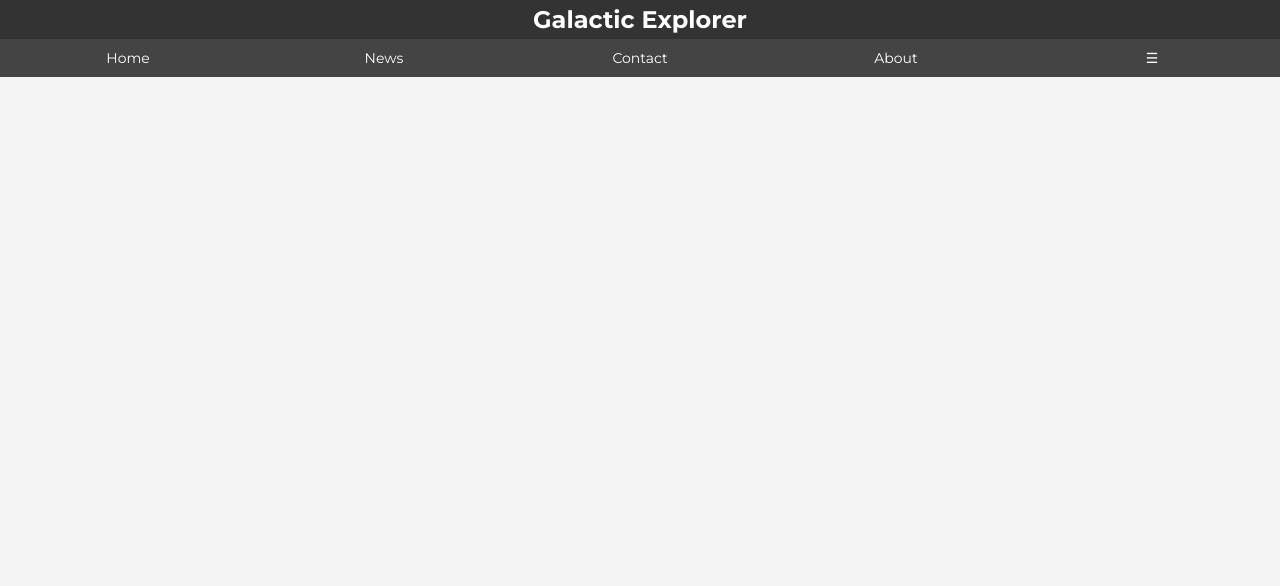
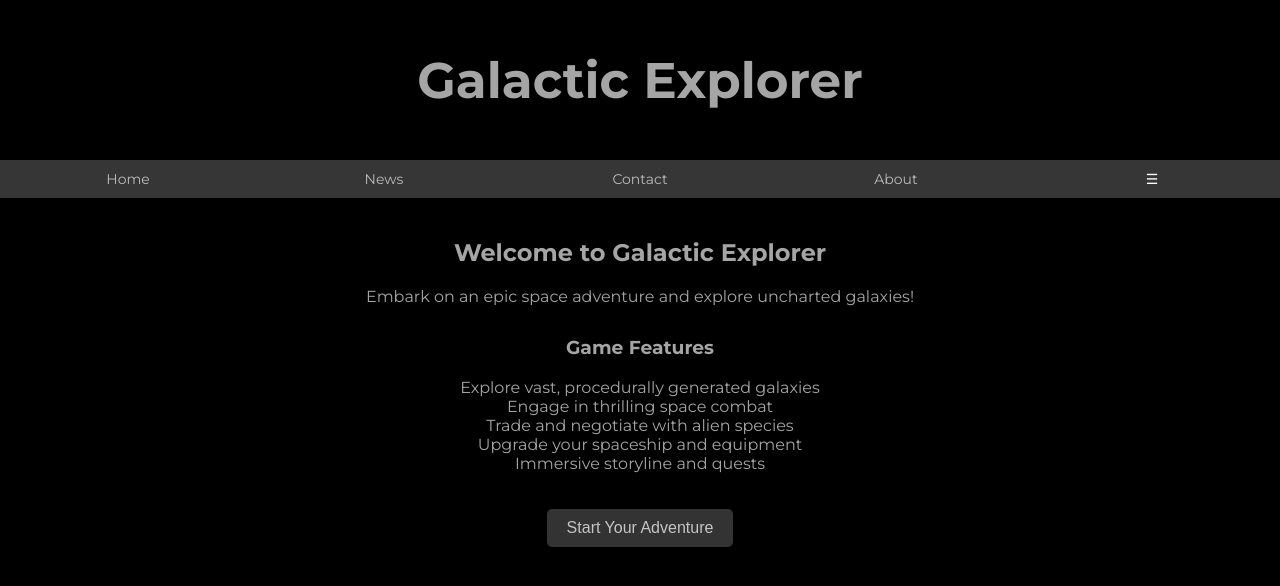
Before and after one commit to VishalVijay14/amplifyreact, a plain HTML site: page index.html in a window 1280 px wide. Drawn offline with Linux system fonts and the light colour scheme.

Commit message:
gamepage edits
added a lot of style elements

```diff
--- a/index.html
+++ b/index.html
@@ -13,16 +13,35 @@
     </div>
 
     <div class="navbar" id="myNavbar">
-        <a href="#home">Home</a>
-        <a href="#news">News</a>
-        <a href="#contact">Contact</a>
-        <a href="#about">About</a>
+        <a style="color:#bbbbbb" href="#home">Home</a>
+        <a style="color:#bbbbbb" href="#news">News</a>
+        <a style="color:#bbbbbb" href="#contact">Contact</a>
+        <a style="color:#bbbbbb" href="#about">About</a>
         <a href="javascript:void(0);" class="icon" onclick="toggleMenu()">
             &#9776;
         </a>
     </div>
 
-    <!-- Page content goes here -->
+    <section style="padding: 20px; text-align: center;">
+        <h2 style="color:#a5a5a5">Welcome to Galactic Explorer</h2>
+        <p style="color:#a5a5a5">Embark on an epic space adventure and explore uncharted galaxies!</p>
+
+        <div style="margin-top: 30px;">
+            <h3 style="color:#a5a5a5">Game Features</h3>
+            <ul style="list-style-type: none; padding: 0;">
+                <li style="color:#a5a5a5">Explore vast, procedurally generated galaxies</li>
+                <li style="color:#a5a5a5">Engage in thrilling space combat</li>
+                <li style="color:#a5a5a5">Trade and negotiate with alien species</li>
+                <li style="color:#a5a5a5">Upgrade your spaceship and equipment</li>
+                <li style="color:#a5a5a5">Immersive storyline and quests</li>
+            </ul>
+        </div>
+
+        <button style="margin-top: 20px; padding: 10px 20px; font-size: 16px; background-color: #333; color: #c5c5c5; border: none; border-radius: 5px; cursor: pointer;">
+            Start Your Adventure
+        </button>
+    </section>
+
 
     <script>
         function toggleMenu() {
--- a/style.css
+++ b/style.css
@@ -2,19 +2,23 @@ body {
             font-family: 'Montserrat', Arial, sans-serif;
             margin: 0;
             padding: 0;
-    background-color: #f4f4f4;
+            background-color: #000000;
         }
 
         .header {
-    background-color: #333;
+            background-color: #000000;
             color: white;
             padding: 5px 0;
+            height: 150px;
             text-align: center;
         }
 
         .header h1 {
             margin: 0;
-    font-size: 24px;
+            font-size: 50px;
+            text-align:center;
+            padding: 45px 0;
+            color:#a5a5a5
         }
 
         .navbar {
@@ -22,7 +26,7 @@ body {
             flex-direction: row;
             justify-content: left;
             overflow: hidden;
-    background-color: #444;
+            background-color: rgb(54, 54, 54);
             font-size: 14px;
         }
 
```
Lines whose indentation alone changed are shown as unchanged.
